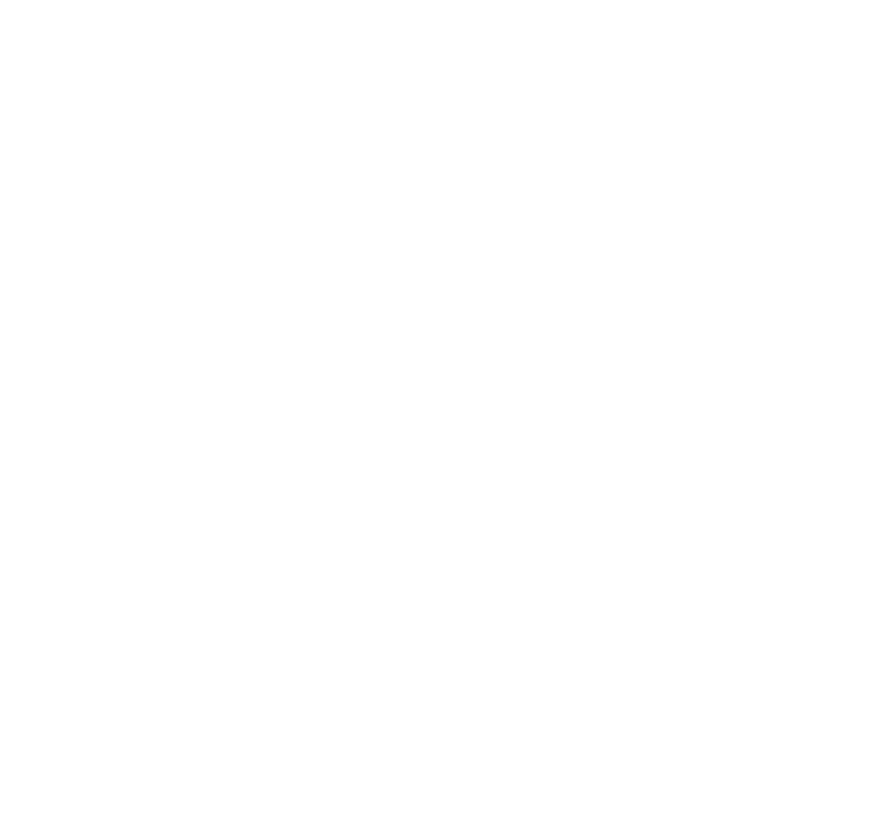
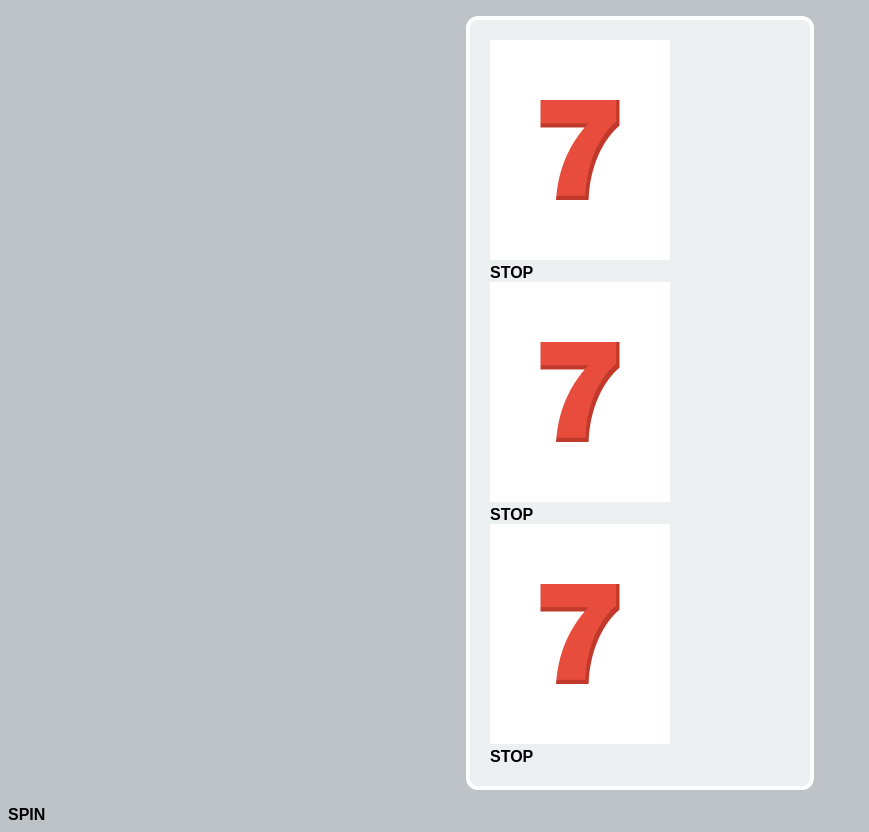
Before and after one commit to gusutaharu/SlotMachine, a plain HTML site: page index.html in a window 1280 px wide. Shown: the whole page, without its empty margins (0-869 px from the left). Before the commit the page ends 800 px from the top, so only its background shows below. Drawn offline with Linux system fonts and the light colour scheme.

Commit message:
lesson03

```diff
--- /dev/null
+++ b/css/styles.css
@@ -0,0 +1,22 @@
+@charset "utf-8";
+
+body {
+  background: #bdc3c7;
+  font-size: 16px;
+  font-weight: bold;
+  font-family: Arial, Helvetica, sans-serif;
+}
+
+main {
+  width: 300px;
+  background: #ecf0f1;
+  padding: 20px;
+  border: 4px solid #fff;
+  border-radius: 12px;
+  margin: 16px auto;
+}
+
+.panel img {
+  width: 90px;
+  height: 110px;
+}
--- a/index.html
+++ b/index.html
@@ -4,8 +4,20 @@
   <meta charset="UTF-8">
   <meta name="viewport" content="width=device-width, initial-scale=1.0">
   <title>スロットマシーン</title>
+  <link rel="stylesheet" href="css/styles.css">
 </head>
 <body>
+  <main>
+    <section class="pnael">
+      <img src="img/seven.png" alt="">
+      <div class="stop">STOP</div>
+      <img src="img/seven.png" alt="">
+      <div class="stop">STOP</div>
+      <img src="img/seven.png" alt="">
+      <div class="stop">STOP</div>
+    </section>
+  </main>
 
+  <div id="spin">SPIN</div>
 </body>
 </html>
```
